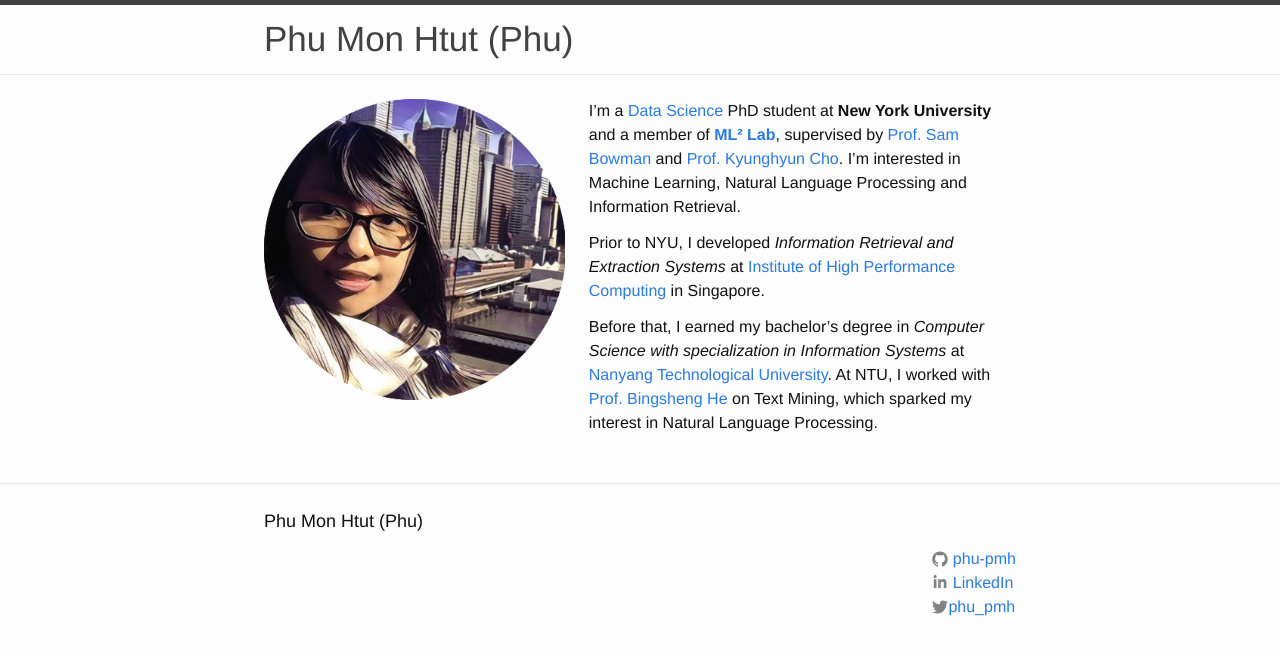
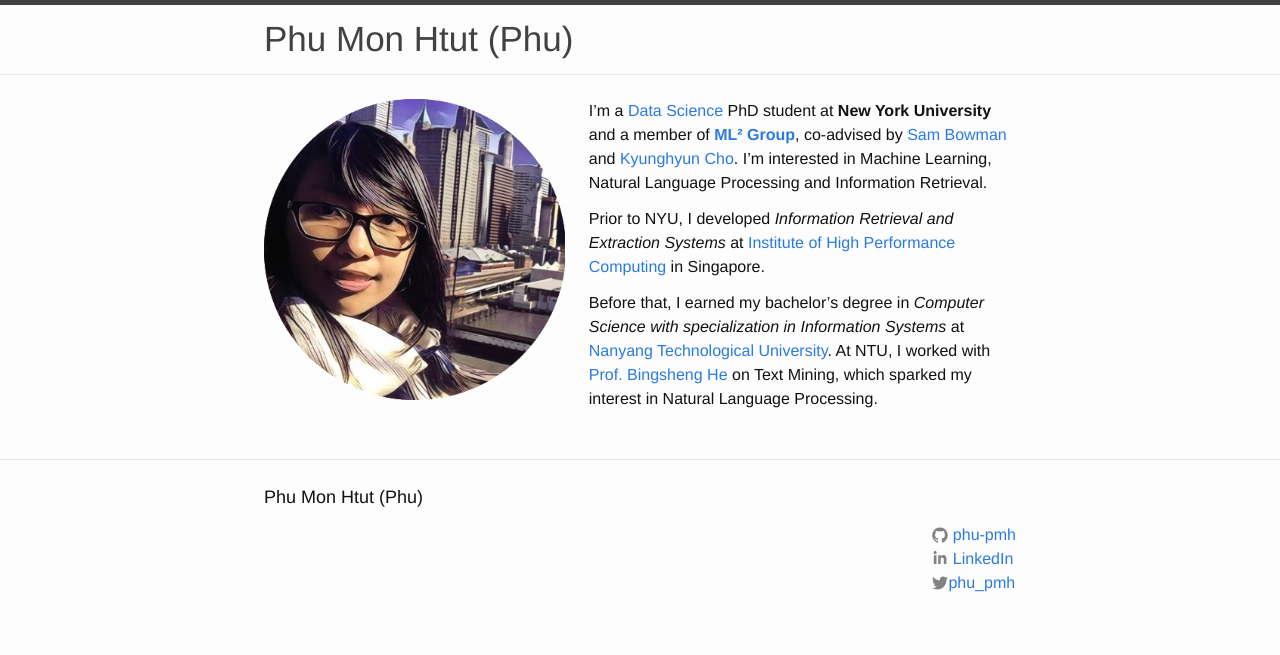
Before and after one commit to phu-pmh/phu-pmh.github.io, a Jekyll site: the page built from index.md, in a window 1280 px wide. Shown: the top 655 px of the page. Built offline with Jekyll 4.4.1, drawn with Linux system fonts in a browser that asks for light colours.

Commit message:
Update index.md

```diff
--- a/index.md
+++ b/index.md
@@ -1,7 +1,7 @@
 ---
 layout: home
 ---
-I'm a [Data Science](http://cds.nyu.edu/) PhD student at **New York University** and a member of **[ML² Lab](https://wp.nyu.edu/ml2/)**, supervised by [Prof. Sam Bowman](https://www.nyu.edu/projects/bowman/) and [Prof. Kyunghyun Cho](https://kyunghyuncho.me/). I'm interested in Machine Learning, Natural Language Processing and Information Retrieval.
+I'm a [Data Science](http://cds.nyu.edu/) PhD student at **New York University** and a member of **[ML² Group](https://wp.nyu.edu/ml2/)**, co-advised by [Sam Bowman](https://www.nyu.edu/projects/bowman/) and [Kyunghyun Cho](https://kyunghyuncho.me/). I'm interested in Machine Learning, Natural Language Processing and Information Retrieval.
 
 Prior to NYU, I developed *Information Retrieval and Extraction Systems* at [Institute of High Performance Computing](https://www.a-star.edu.sg/ihpc) in Singapore.
 
```
